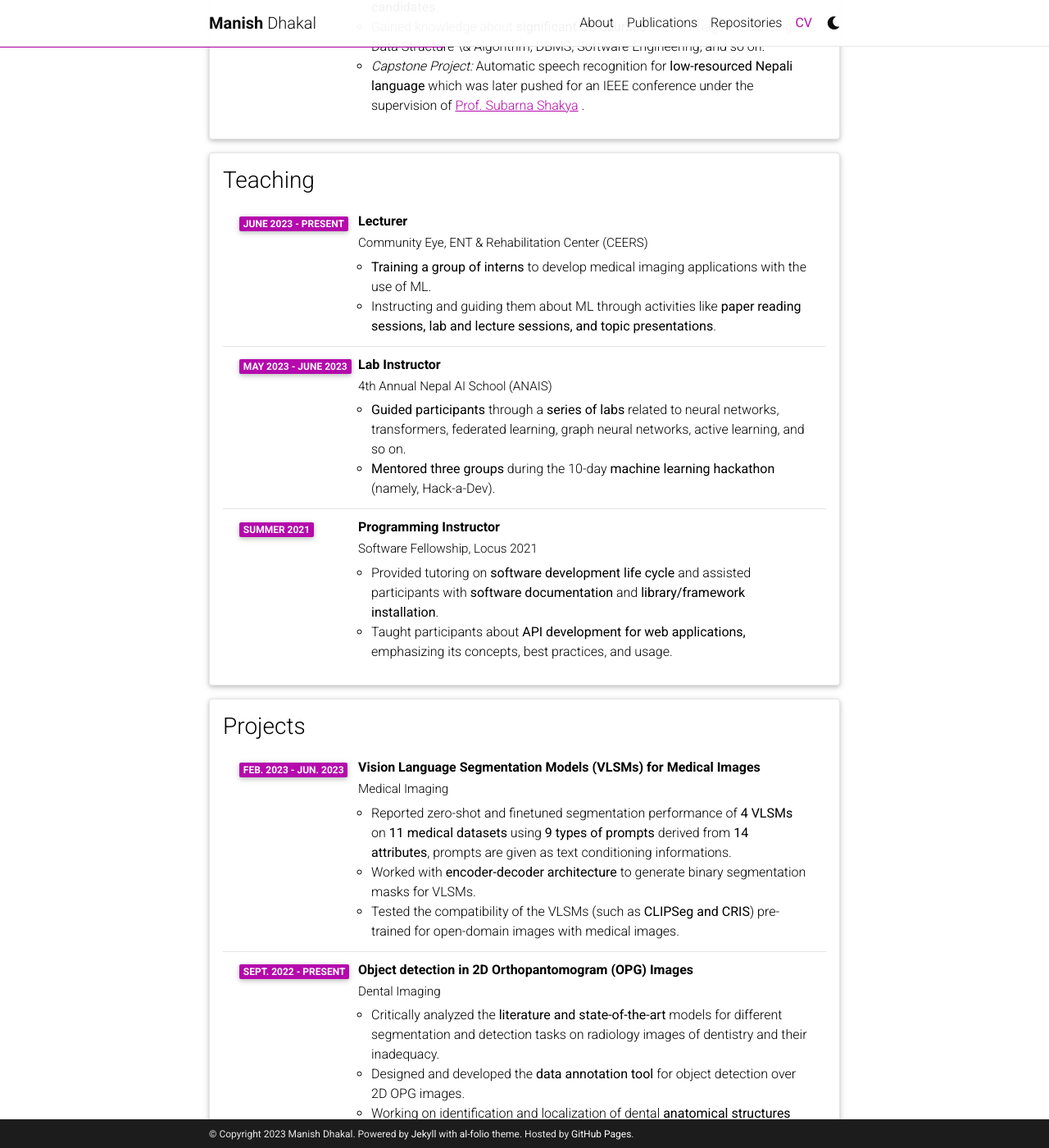
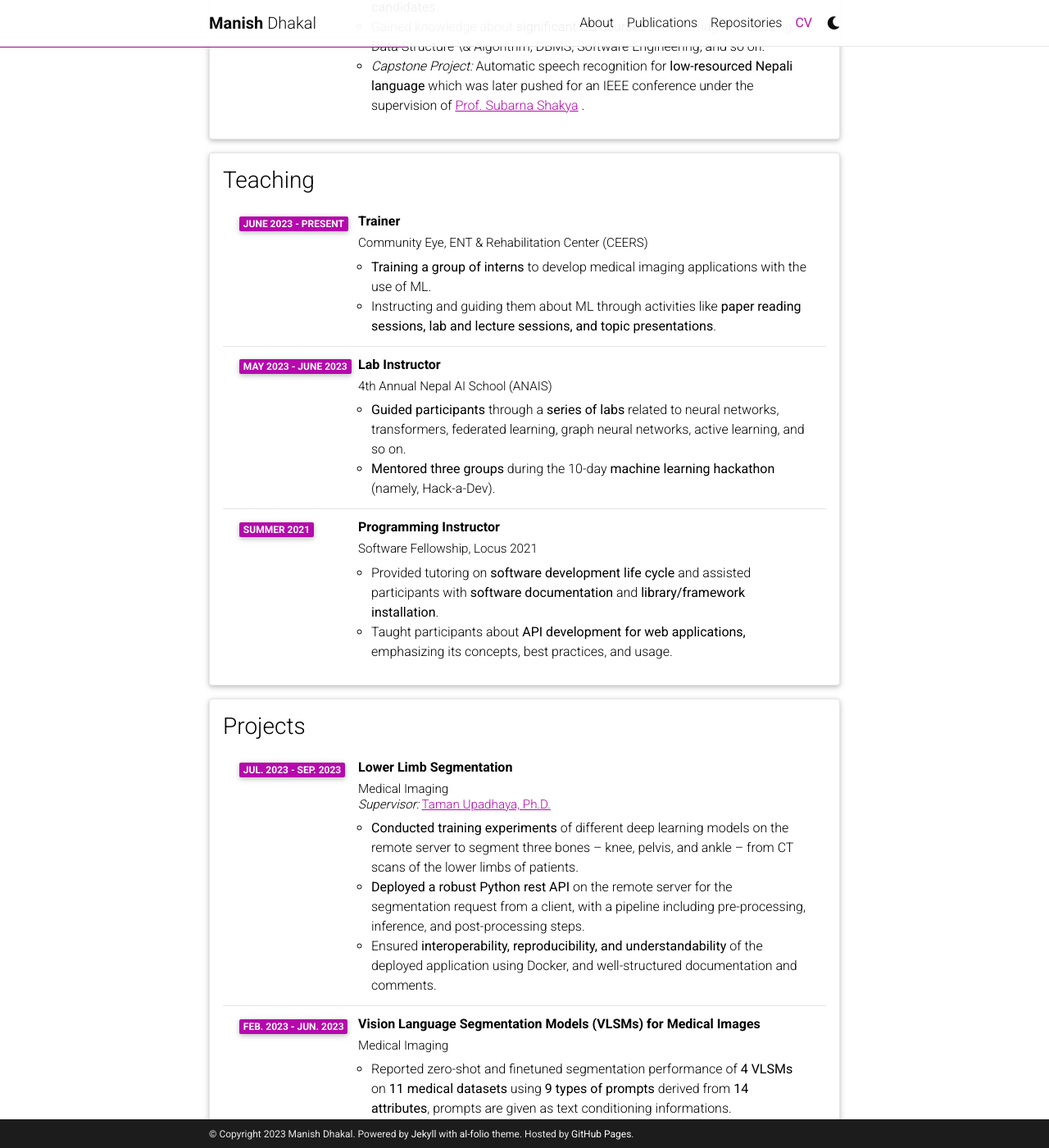
Before and after one commit to manishdhakal/manishdhakal.github.io_old, a Jekyll site: the page built from _pages/cv.md, in a window 1280 px wide and 1400 px high, scrolled down 1480 px. Shown: the whole window at 82% size. Built offline with Jekyll 4.4.1, drawn with Linux system fonts in a browser that asks for light colours; comment, search, counter and statistics services are not loaded; a style sheet for code colours, icons or effects is not loaded.

Commit message:
update: cv file updated

```diff
--- a/_data/cv.yml
+++ b/_data/cv.yml
@@ -80,7 +80,7 @@
 - title: Teaching
   type: time_table
   contents:
-    - title: Lecturer
+    - title: Trainer
       institution: Community Eye, ENT & Rehabilitation Center (CEERS)
       year: June 2023 - Present
       description:
@@ -115,6 +115,13 @@
 - title: Projects
   type: time_table
   contents:
+    - title: Lower Limb Segmentation
+      institution: Medical Imaging <br> <i>Supervisor:</i> <a name="Taman Upadhaya, Ph.D." href="https://scholar.google.com/citations?user=RuVA5rUAAAAJ"> <u>Taman Upadhaya, Ph.D.</u> </a>
+      year: Jul. 2023 - Sep. 2023
+      description:
+        - <b>Conducted training experiments </b> of different deep learning models on the remote server to segment three bones – knee, pelvis, and ankle – from CT scans of the lower limbs of patients.
+        - <b>Deployed a robust Python rest API </b> on the remote server for the segmentation request from a client, with a pipeline including pre-processing, inference, and post-processing steps.
+        - Ensured <b> interoperability, reproducibility, and understandability </b> of the deployed application using Docker, and well-structured documentation and comments.
     - title: Vision Language Segmentation Models (VLSMs) for Medical Images
       institution: Medical Imaging
       year: Feb. 2023 - Jun. 2023
```
Also changed, not shown: 1 other file.
